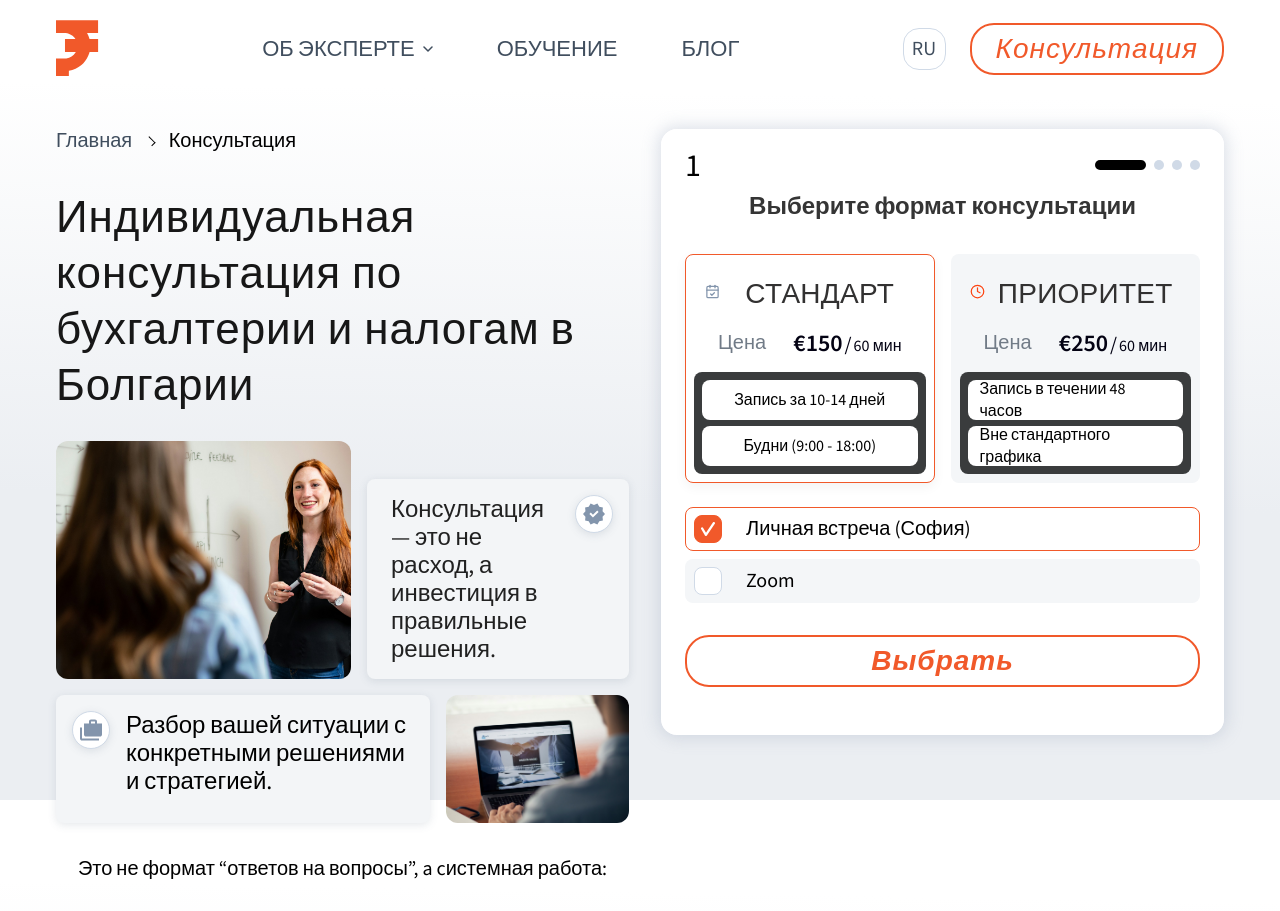
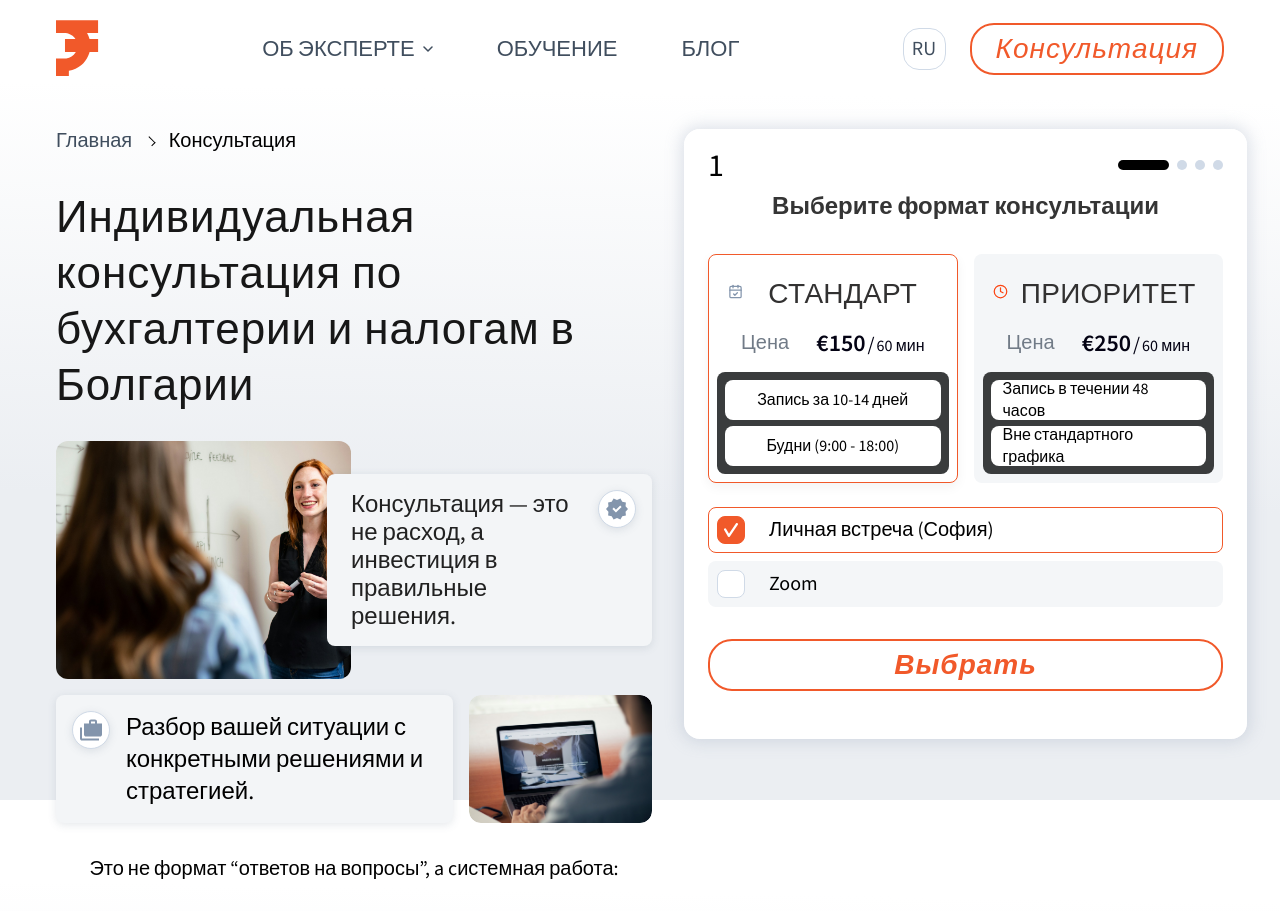
Before and after one commit to Serginho915/Plameli, a Next.js app in the folder frontend/: page /ru/consultation in a window 1280 px wide. Shown: the top 911 px of the page. Built offline with nearby package versions, Linux system fonts and the light colour scheme.

Commit message:
changed standard priority logic

```diff
--- a/frontend/src/components/sections/ConsultationPage/Hero/BookingWidget/BookingWidget.module.scss
+++ b/frontend/src/components/sections/ConsultationPage/Hero/BookingWidget/BookingWidget.module.scss
@@ -12,8 +12,18 @@
   flex-direction: column;
   position: relative;
 
+  @include down("laptop") {
+    max-width: 486px;
+    min-width: 398px;
+    padding: 16px 12px;
+    box-shadow: 0px 2px 16px 2px rgba(148, 163, 184, 0.2);
+  }
+
   @include down("mobile") {
-    padding: 16px;
+    max-width: 100%;
+    min-width: 0;
+    padding: 12px;
+    box-shadow: 0px 2px 16px rgba(148, 163, 184, 0.2);
   }
 }
 
@@ -44,6 +54,17 @@
   font-family: $font-secondary;
   font-weight: 500;
   line-height: 36px;
+
+  @include down("laptop") {
+    font-size: 20px;
+    font-weight: 600;
+    line-height: 28px;
+  }
+
+  @include down("mobile") {
+    font-size: 16px;
+    line-height: 24px;
+  }
 }
 
 .pagination {
@@ -92,6 +113,16 @@
   font-weight: 600;
   line-height: 32px;
   margin: 0;
+
+  @include down("laptop") {
+    font-size: 20px;
+    line-height: 28px;
+  }
+
+  @include down("mobile") {
+    font-size: 16px;
+    line-height: 24px;
+  }
 }
 
 // Step container — no overflow:hidden, no clipping
@@ -105,6 +136,17 @@
   flex-direction: column;
   gap: 24px;
   padding: 32px 0;
+
+  @include down("laptop") {
+    padding-top: 24px;
+    padding-bottom: 24px;
+  }
+
+  @include down("mobile") {
+    padding-top: 16px;
+    padding-bottom: 16px;
+    gap: 16px;
+  }
 }
 
 .formatCards {
@@ -320,7 +362,7 @@
   transition: $transition-base;
   border: 1px solid transparent;
   align-self: stretch;
-  height: 44px;
+  min-height: 44px;
 
   &.selected {
     border-color: $accent;
@@ -362,6 +404,17 @@
 .submitBtn {
   margin-top: 8px;
   flex: 1;
+
+  @include down("laptop") {
+    min-height: 48px;
+    padding: 8px 24px;
+    border-radius: 20px;
+    font-size: 24px;
+  }
+
+  @include down("mobile") {
+    font-size: 20px;
+  }
 }
 
 // Step 2 Form
@@ -550,6 +603,9 @@
 .dateSelector {
   position: relative;
   width: 100%;
+  display: flex;
+  flex-direction: column;
+  gap: 8px;
 }
 
 .dateInput {
--- a/frontend/src/components/sections/ConsultationPage/Hero/BookingWidget/BookingWidget.tsx
+++ b/frontend/src/components/sections/ConsultationPage/Hero/BookingWidget/BookingWidget.tsx
@@ -58,6 +58,20 @@ export const BookingWidget = () => {
     }, 800);
     return () => clearTimeout(timer);
   }, [currentStep]);
+
+  // Bugfix: Clear selected date if it becomes invalid when switching formats
+  useEffect(() => {
+    if (selectedDate && selectedFormat === "standard") {
+      const minDate = new Date();
+      minDate.setDate(minDate.getDate() + 14);
+      minDate.setHours(0, 0, 0, 0);
+
+      if (selectedDate < minDate) {
+        setSelectedDate(null);
+        setSelectedTime(null);
+      }
+    }
+  }, [selectedFormat, selectedDate]);
 
   const isStepValid = (step: number) => {
     switch (step) {
@@ -443,9 +457,9 @@ export const BookingWidget = () => {
                     {isCalendarOpen && (
                       <motion.div
                         className={styles.calendarWrapper}
-                        initial={{ opacity: 0, height: 0, marginTop: 0 }}
-                        animate={{ opacity: 1, height: 'auto', marginTop: 8 }}
-                        exit={{ opacity: 0, height: 0, marginTop: 0 }}
+                        initial={{ opacity: 0, height: 0, paddingTop: 0 }}
+                        animate={{ opacity: 1, height: 'auto', paddingTop: 12 }}
+                        exit={{ opacity: 0, height: 0, paddingTop: 0 }}
                         style={{ overflow: 'hidden' }}
                         transition={{
                           duration: 0.35,
--- a/frontend/src/components/sections/ConsultationPage/Hero/ConsultationHero.module.scss
+++ b/frontend/src/components/sections/ConsultationPage/Hero/ConsultationHero.module.scss
@@ -56,30 +56,47 @@
 .quotesContainer {
   display: flex;
   flex-direction: column;
-  gap: 16px ;
+  gap: 16px;
 }
 
 .quoteRow {
   display: flex;
   position: relative;
   gap: 16px;
+}
+
+.firstRow {
+  align-items: center;
+
+  .textBox {
+    margin-left: -40px;
+    z-index: 2;
+  }
+
+  @include down("laptop") {
+    justify-content: flex-start;
+    align-items: flex-end;
+
+    .textBox {
+      margin-left: 0;
+    }
+  }
+
+  @include down("tablet") {
+    justify-content: center;
+    align-items: flex-end;
+    gap: 16px;
+  }
+
+  @include down("mobile-large") {
+    align-items: center;
+    gap: 8px;
+  }
 
   @include down("mobile") {
     flex-direction: column;
-    align-items: stretch;
-    gap: $scale-16;
-  }
-}
-
-.firstRow {
-  align-items: flex-end;
-
-  .textBox {
-    z-index: 2;
-  }
-
-  @include down("mobile") {
-    align-items: stretch;
+    align-items: flex-start;
+    gap: 8px;
   }
 }
 
@@ -87,19 +104,43 @@
   width: 100%;
   display: flex;
   justify-content: flex-end;
-  align-items: flex-start;
+  align-items: center;
   gap: 16px;
 
-  .analysisBox {
-    z-index: 1;
+  // Laptop: same layout, same gap
+  @include down("laptop") {
+    align-items: center;
+    gap: 16px;
+  }
 
-    p {
-      max-width: 303px;
+  // Tablet: align to top
+  @include down("tablet") {
+    align-items: flex-start;
+    gap: 16px;
+  }
+
+  // Mobile-large: align to bottom, tighter gap
+  @include down("mobile-large") {
+    align-items: flex-end;
+    gap: 8px;
+
+    .imageBox {
+      flex: 1 1 0;
+      align-self: stretch;
+      flex-shrink: 1;
     }
   }
 
+  // Mobile: align to bottom, tighter gap
   @include down("mobile") {
-    align-items: stretch;
+    align-items: flex-end;
+    gap: 8px;
+
+    .imageBox {
+      flex: 1 1 0;
+      align-self: stretch;
+      flex-shrink: 1;
+    }
   }
 }
 
@@ -113,26 +154,68 @@
     object-fit: cover;
     display: block;
   }
+
+  @include down("tablet") {
+    flex-shrink: 1;
+  }
 }
 
 .mainImage {
   width: 295px;
   height: 238px;
 
+  @include down("laptop") {
+    width: 351px;
+    height: 283px;
+  }
+
+  @include down("tablet") {
+    width: 256px;
+    height: 198px;
+  }
+
+  @include down("mobile-large") {
+    width: 100%;
+    height: auto;
+  }
+
   @include down("mobile") {
     width: 100%;
-    height: 200px;
+    height: 255px;
   }
 }
 
 .secondaryImage {
   width: 183px;
   height: 128px;
+  border-radius: 12px;
 
+  // Laptop: same as desktop
+  @include down("laptop") {
+    width: 183px;
+    height: 128px;
+    border-radius: 12px;
+  }
+
+  // Tablet: same width/height, smaller radius
+  @include down("tablet") {
+    width: 183px;
+    height: 128px;
+    border-radius: 8px;
+  }
+
+  // Mobile-large: fill parent imageBox
+  @include down("mobile-large") {
+    width: 100%;
+    height: 100%;
+    border-radius: 8px;
+  }
+
+  // Mobile: fill parent imageBox
   @include down("mobile") {
     width: 100%;
-    height: 150px;
-    order: -1;
+    height: 100%;
+    border-radius: 8px;
   }
 }
 
@@ -157,38 +240,131 @@
     margin: 0;
   }
 
+  @include down("tablet") {
+    padding: 24px;
+    background: #F3F5F7;
+
+    p {
+      font-size: 20px;
+      line-height: 28px;
+    }
+
+    .iconCircle {
+      order: 1;
+    }
+  }
+
+  @include down("mobile-large") {
+    padding: 16px 12px;
+    flex-direction: column;
+    align-items: flex-end;
+    gap: 8px;
+    min-height: auto;
+
+    p {
+      line-height: 26px;
+      order: 2;
+      align-self: stretch;
+    }
+  }
+
   @include down("mobile") {
     width: 100%;
-    padding: $scale-16;
-    min-height: auto;
+    padding: 8px 12px;
+    gap: 4px;
+
+    p {
+      font-size: 16px;
+      line-height: 24px;
+    }
   }
 }
 
 .analysisBox {
   display: flex;
+  flex: 1 1 0;
+  justify-content: flex-start;
   align-items: flex-start;
   gap: 16px;
-  flex: 1;
   padding: 16px 24px 16px 16px;
-  background: $color-grey-50;
+  background: var(--color-surface-background-tertiary, #F3F5F7);
   border-radius: 8px;
   box-shadow: 0px 2px 8px rgba(81, 99, 120, 0.15);
-  min-height: 128px;
 
   p {
-    flex: 1;
+    width: 303px;
     font-family: $font-secondary;
-    font-size: $font-size-body-md;
-    font-weight: $weight-medium;
-    line-height: $lh-body-md;
+    font-size: 24px;
+    font-weight: 500;
+    line-height: 32px;
     color: black;
     margin: 0;
+    word-wrap: break-word;
   }
 
+  // Laptop: horizontal, center-justified, tighter right padding
+  @include down("laptop") {
+    padding: 16px 8px 16px 16px;
+    //justify-content: center;
+    align-items: flex-start;
+    gap: 16px;
+
+    p {
+      width: 303px;
+      font-size: 24px;
+      line-height: 32px;
+    }
+  }
+
+  // Tablet: horizontal, stretch height, centered items, wider gap
+  @include down("tablet") {
+    align-self: stretch;
+    padding: 12px 24px;
+    justify-content: flex-start;
+    align-items: center;
+    gap: 24px;
+
+    p {
+      width: auto;
+      flex: 1 1 0;
+      font-size: 20px;
+      line-height: 28px;
+    }
+  }
+
+  // Mobile-large: column layout, max 274px width
+  @include down("mobile-large") {
+    max-width: 274px;
+    flex: 1 1 0;
+    align-self: stretch;
+    flex-direction: column;
+    justify-content: center;
+    align-items: flex-start;
+    gap: 8px;
+    padding: 12px 8px 12px 12px;
+
+    p {
+      width: auto;
+      align-self: stretch;
+      font-size: 20px;
+      line-height: 26px;
+    }
+  }
+
+  // Mobile: column layout, max 135px width
   @include down("mobile") {
-    width: 100%;
-    padding: $scale-16;
-    min-height: auto;
+    max-width: 135px;
+    padding: 8px 4px 8px 12px;
+    flex-direction: column;
+    justify-content: center;
+    align-items: flex-start;
+    gap: 4px;
+
+    p {
+      align-self: stretch;
+      font-size: 16px;
+      line-height: 24px;
+    }
   }
 }
 
@@ -213,13 +389,38 @@
       fill: $color-grey-500;
     }
   }
+
+  @include down("tablet") {
+    border-radius: 49px;
+    padding: 8px;
+    border: none;
+
+    svg {
+      height: 21px;
+
+      path {
+        fill: #8395AC;
+      }
+    }
+  }
+
+  @include down("mobile-large") {
+    width: 28.44px;
+    height: 28.44px;
+    padding: 6px;
+
+    svg {
+      width: 16.47px;
+      height: 15.72px;
+    }
+  }
 }
 
 // Summary Section
 .summary {
   display: flex;
   flex-direction: column;
-  gap: $scale-24;
+  gap: 40px;
 }
 
 .summaryTitle {
@@ -298,7 +499,8 @@
   @include down("laptop") {
     flex: none;
     position: static;
-    margin: 48px auto 0;
+    margin: 0 auto;
+    align-self: center;
   }
 
   @include down("mobile") {
```
